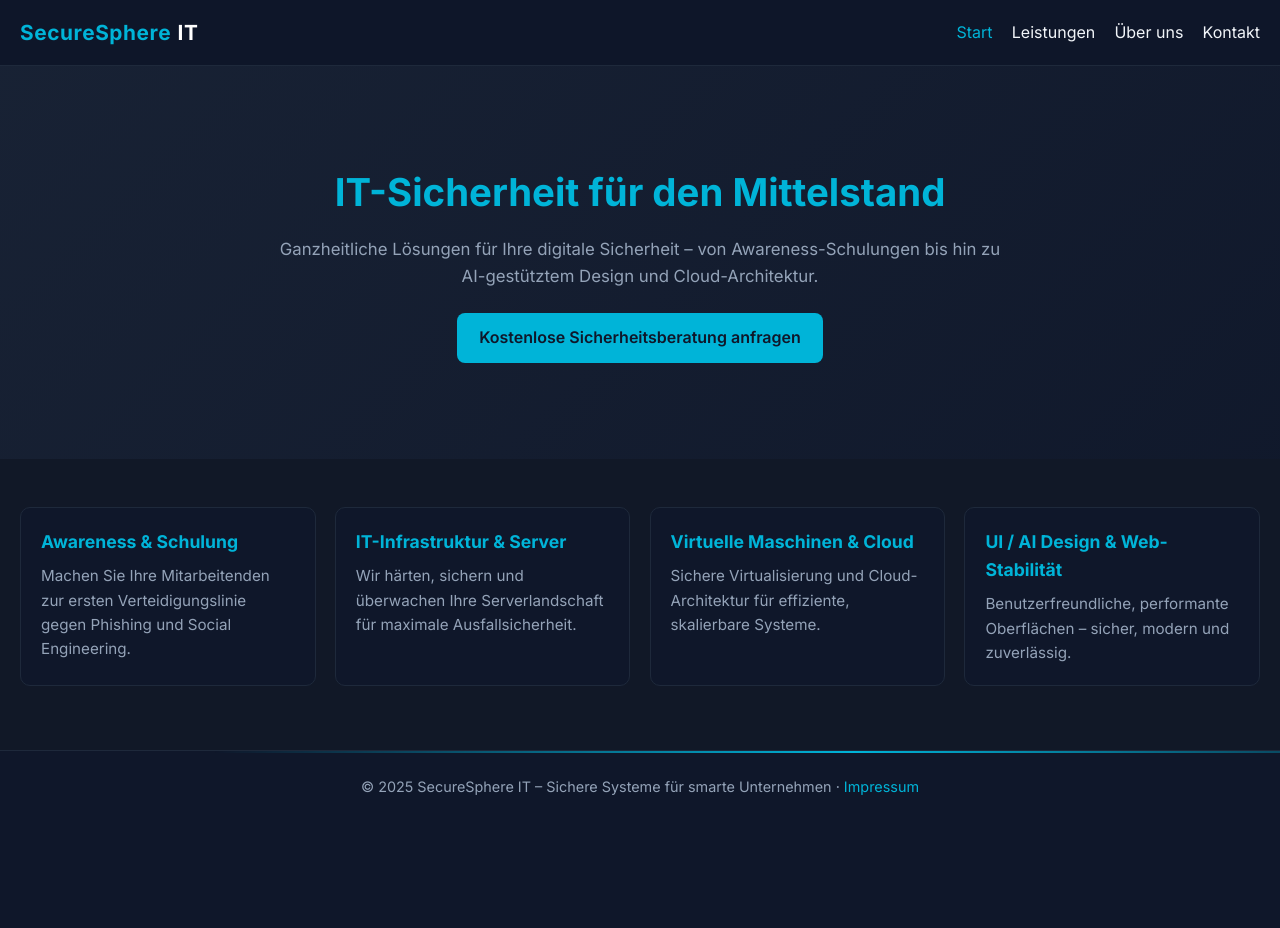
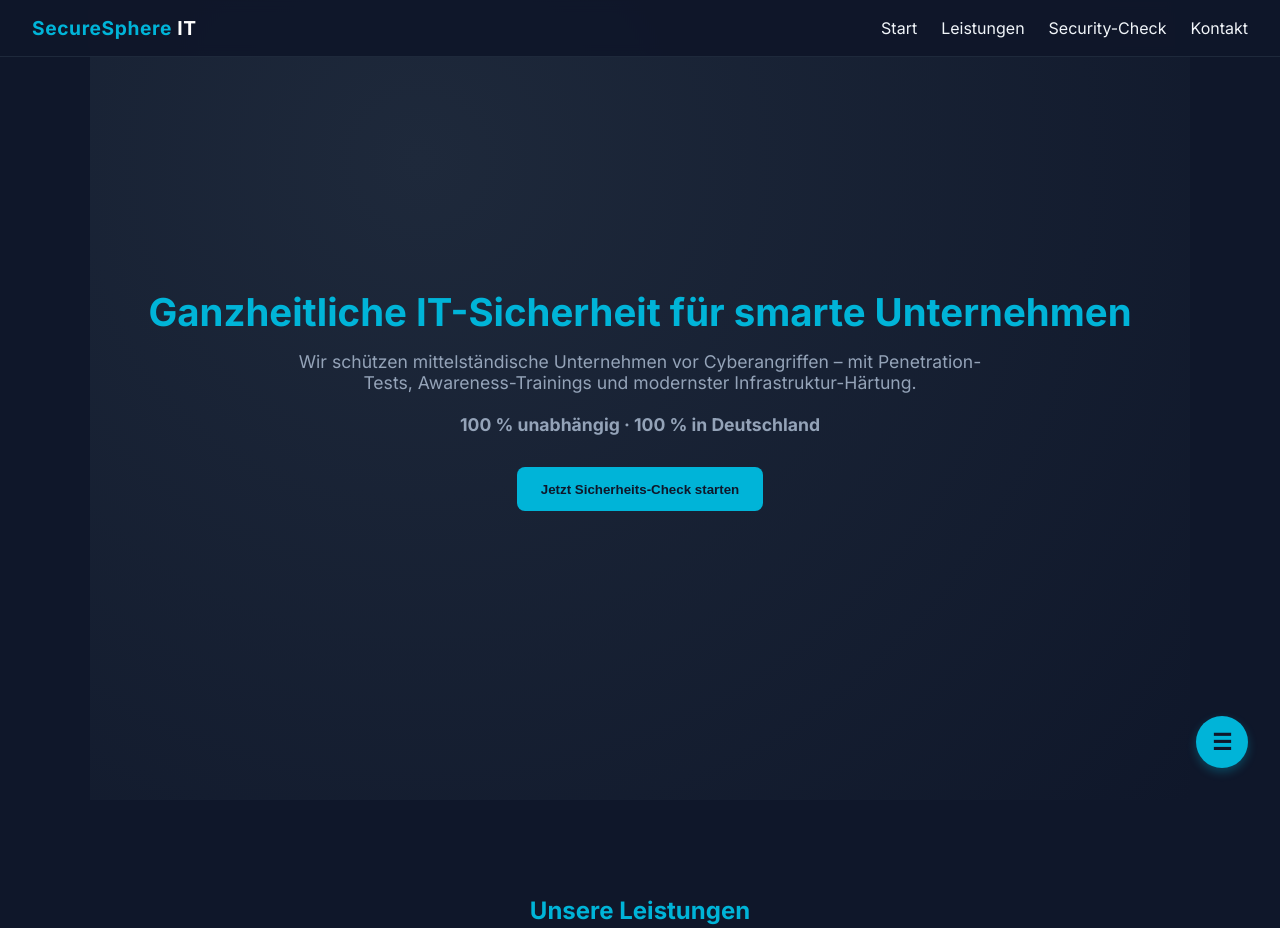
Before and after one commit to sparrowsnguns-glitch/Test2, a plain HTML site: page index.html in a window 1280 px wide. Shown: the top 928 px of the page. Before the commit the page ends 822 px from the top, so only its background shows below. Drawn offline with Linux system fonts and the light colour scheme.

Commit message:
Refactor index.html with new styles and security widget
Updated meta tags, styles, and added a security widget for enhanced user experience and functionality.

```diff
--- a/index.html
+++ b/index.html
@@ -1,273 +1,180 @@
 <!doctype html>
 <html lang="de">
 <head>
-  <meta charset="utf-8" />
-  <meta name="viewport" content="width=device-width, initial-scale=1" />
-  <title>SecureSphere IT – IT-Sicherheit für den Mittelstand</title>
-  <meta name="description" content="Ganzheitliche IT-Sicherheitslösungen für den Mittelstand: Awareness, Serverhärtung, Virtualisierung, Cloud und AI-gestütztes Design. Kostenlose Erstberatung." />
-  <meta name="robots" content="index,follow" />
-  <meta name="theme-color" content="#0f172a" />
-  <link rel="icon" href="/favicon.ico" />
-
-  <!-- Performance: Fonts -->
-  <link rel="preconnect" href="https://fonts.gstatic.com" crossorigin />
-  <link href="https://fonts.googleapis.com/css2?family=Inter:wght@300;400;600;700&display=swap" rel="stylesheet" />
-
+<meta charset="utf-8">
+<meta name="viewport" content="width=device-width,initial-scale=1">
+<title>SecureSphere IT – Ganzheitliche Cyber-Security-Lösungen</title>
+<meta name="description" content="IT-Sicherheit für den Mittelstand: Penetration Tests, Awareness, Server-Härtung, AI-gestützte Sicherheitskonzepte. Kostenlose Sicherheitsanalyse!">
+<link href="https://fonts.googleapis.com/css2?family=Inter:wght@400;600;700&display=swap" rel="stylesheet">
 <style>
 :root {
-      --bg: #0f172a;
-      --accent: #00b4d8;
-      --accent-hover: #00a3c4;
-      --text: #f1f5f9;
-      --muted: #94a3b8;
-      --card: #0f172a;
-      --card-border: #1e293b;
-      --focus: 3px solid rgba(0,180,216,0.25);
-      --glow: 0 0 16px rgba(0,180,216,0.35);
+  --bg:#0f172a; --accent:#00b4d8; --accent2:#0090b5;
+  --text:#f1f5f9; --muted:#94a3b8;
 }
+*{margin:0;padding:0;box-sizing:border-box;scroll-behavior:smooth}
+body{font-family:"Inter",sans-serif;background:var(--bg);color:var(--text);overflow-x:hidden}
+header{
+  position:fixed;top:0;left:0;width:100%;
+  background:rgba(15,23,42,.95);backdrop-filter:blur(6px);
+  display:flex;justify-content:space-between;align-items:center;
+  padding:1rem 2rem;z-index:100;border-bottom:1px solid #1e293b
+}
+.logo{font-weight:700;color:var(--accent);font-size:1.2rem;letter-spacing:.6px}
+nav ul{display:flex;gap:1.5rem;list-style:none}
+nav a{color:var(--text);text-decoration:none;transition:.2s}
+nav a:hover{color:var(--accent)}
+section{padding:6rem 1.5rem;max-width:1100px;margin:auto}
+.hero{
+  display:flex;flex-direction:column;align-items:center;justify-content:center;text-align:center;
+  min-height:100vh;background:radial-gradient(circle at 30% 20%,#1e293b 0%,#0f172a 100%);
+}
+.hero h1{font-size:clamp(1.8rem,3vw,3rem);color:var(--accent);margin-bottom:1rem}
+.hero p{color:var(--muted);max-width:65ch;font-size:1.1rem;margin-bottom:2rem}
+.hero .cta{background:var(--accent);color:#0f172a;padding:.9rem 1.5rem;border:none;border-radius:8px;font-weight:600;cursor:pointer;transition:.2s}
+.hero .cta:hover{background:var(--accent2);transform:translateY(-2px)}
+.services{display:grid;grid-template-columns:repeat(auto-fit,minmax(260px,1fr));gap:1.5rem}
+.service{background:#111827;border:1px solid #1e293b;padding:1.5rem;border-radius:12px;transition:.2s}
+.service:hover{border-color:var(--accent);transform:translateY(-4px)}
+.service h3{color:var(--accent);margin-bottom:.5rem}
+.service p{color:var(--muted)}
+.contact form{display:grid;gap:1rem;max-width:500px;margin:auto}
+input,textarea{padding:.7rem;border-radius:6px;border:1px solid #334155;background:#1e293b;color:var(--text);font-family:inherit}
+button{background:var(--accent);color:#0f172a;padding:.7rem 1rem;border:none;border-radius:6px;cursor:pointer;font-weight:600;transition:.2s}
+button:hover{background:var(--accent2)}
+footer{text-align:center;color:var(--muted);padding:2rem 1rem;font-size:.9rem;border-top:1px solid #1e293b}
 
-    * { margin: 0; padding: 0; box-sizing: border-box; }
-    html, body { height: 100%; scroll-behavior: smooth; }
-    body {
-      font-family: "Inter", system-ui, -apple-system, "Segoe UI", Roboto, "Helvetica Neue", Arial, sans-serif;
-      background-color: var(--bg);
-      color: var(--text);
-      line-height: 1.6;
-      overflow-x: hidden;
+/* === Popup Security Widget === */
+#secuwidget {
+  position:fixed;bottom:2rem;right:2rem;background:#111827;
+  border:1px solid #1e293b;border-radius:10px;box-shadow:0 8px 24px rgba(0,0,0,.5);
+  width:320px;max-width:90vw;transform:translateY(120%);opacity:0;transition:.4s;
+  padding:1rem;z-index:999
 }
-
-    a { color: var(--accent); text-decoration: none; transition: color .2s ease; }
-    a:hover { color: var(--accent-hover); }
-
-    .skip-link {
-      position: absolute;
-      left: -999px;
-      top: auto;
-      width: 1px;
-      height: 1px;
-      overflow: hidden;
+#secuwidget.active{transform:translateY(0);opacity:1}
+#secuwidget h4{color:var(--accent);margin-bottom:.5rem}
+#secuwidget label{display:block;margin:.4rem 0}
+#secuwidget input[type=radio]{margin-right:.3rem}
+#secuwidget button{margin-top:.8rem;width:100%}
+.widget-toggle{
+  position:fixed;bottom:2rem;right:2rem;background:var(--accent);
+  color:#0f172a;border:none;border-radius:50%;width:52px;height:52px;
+  font-size:1.4rem;font-weight:700;cursor:pointer;box-shadow:0 4px 10px rgba(0,180,216,.3);
+  transition:.2s;z-index:998
 }
-    .skip-link:focus {
-      left: 1rem;
-      top: 1rem;
-      background: #fff;
-      color: #0f172a;
-      padding: .5rem .75rem;
-      border-radius: 4px;
-      z-index: 999;
-    }
-
-    /* Header */
-    header {
-      display: flex;
-      justify-content: space-between;
-      align-items: center;
-      padding: 1rem 1.25rem;
-      background: rgba(15, 23, 42, 0.95);
-      border-bottom: 1px solid var(--card-border);
-      position: sticky;
-      top: 0;
-      backdrop-filter: blur(8px);
-      z-index: 20;
-      animation: fadeIn 1s ease both;
-    }
-    .logo a {
-      color: var(--accent);
-      font-weight: 700;
-      font-size: 1.3rem;
-      letter-spacing: .6px;
-      display: inline-flex;
-      align-items: center;
-      gap: .4rem;
-    }
-    nav ul {
-      display: flex;
-      list-style: none;
-      gap: 1.2rem;
-    }
-    nav a {
-      color: var(--text);
-      transition: color .15s ease, transform .15s ease;
-    }
-    nav a:hover {
-      color: var(--accent);
-      transform: translateY(-2px);
-    }
-
-    /* Hero */
-    .hero {
-      text-align: center;
-      padding: 6rem 1.25rem;
-      background: linear-gradient(135deg, #1e293b 0%, #0f172a 100%);
-      background-size: 200% 200%;
-      animation: gradientShift 8s ease infinite alternate;
-    }
-    .hero h1 {
-      font-size: clamp(1.8rem, 3vw, 2.8rem);
-      color: var(--accent);
-      margin-bottom: .75rem;
-      animation: fadeUp 1s ease both;
-    }
-    .hero p {
-      max-width: 70ch;
-      margin: 0 auto 1.5rem;
-      color: var(--muted);
-      font-size: 1.05rem;
-      animation: fadeUp 1.2s ease both;
-    }
-    .cta {
-      display: inline-block;
-      background: var(--accent);
-      color: #0f172a;
-      padding: .75rem 1.4rem;
-      border-radius: 8px;
-      font-weight: 600;
-      box-shadow: 0 0 0 transparent;
-      transition: all .2s ease;
-      animation: fadeUp 1.4s ease both;
-    }
-    .cta:hover {
-      background: var(--accent-hover);
-      box-shadow: var(--glow);
-      transform: translateY(-3px);
-    }
-
-    /* Services */
-    .services {
-      display: grid;
-      grid-template-columns: repeat(auto-fit, minmax(250px, 1fr));
-      gap: 1.2rem;
-      padding: 3rem 1.25rem 4rem;
-      background: #111827;
-      animation: fadeIn 1.2s ease both;
-    }
-    .service {
-      background: var(--card);
-      border: 1px solid var(--card-border);
-      border-radius: 10px;
-      padding: 1.25rem;
-      transition: transform .25s ease, border-color .25s ease, box-shadow .25s ease;
-      text-align: left;
-    }
-    .service:hover {
-      transform: translateY(-6px);
-      border-color: var(--accent);
-      box-shadow: var(--glow);
-    }
-    .service h3 {
-      color: var(--accent);
-      font-size: 1.1rem;
-      margin-bottom: .5rem;
-    }
-    .service p {
-      color: var(--muted);
-      font-size: .95rem;
-    }
-
-    /* Footer */
-    footer {
-      text-align: center;
-      padding: 1.5rem;
-      font-size: .9rem;
-      color: var(--muted);
-      border-top: 1px solid var(--card-border);
-      position: relative;
-      background: #0f172a;
-      overflow: hidden;
-    }
-    footer::before {
-      content: "";
-      position: absolute;
-      top: 0;
-      left: 0;
-      width: 100%;
-      height: 2px;
-      background: linear-gradient(90deg, transparent, var(--accent), transparent);
-      animation: slideLine 3s linear infinite;
-    }
-    footer a:hover { color: var(--accent-hover); }
-
-    /* Keyframes */
-    @keyframes fadeUp {
-      from { opacity: 0; transform: translateY(20px); }
-      to { opacity: 1; transform: translateY(0); }
-    }
-    @keyframes fadeIn {
-      from { opacity: 0; }
-      to { opacity: 1; }
-    }
-    @keyframes gradientShift {
-      0% { background-position: 0% 50%; }
-      100% { background-position: 100% 50%; }
-    }
-    @keyframes slideLine {
-      from { transform: translateX(-50%); }
-      to { transform: translateX(50%); }
-    }
-
-    @media (max-width: 768px) {
-      .hero { padding: 4rem 1rem; }
-      nav ul { flex-wrap: wrap; justify-content: center; gap: .8rem; }
+.widget-toggle:hover{background:var(--accent2)}
+#result{margin-top:.6rem;text-align:center;font-weight:600;padding:.4rem;border-radius:6px}
+@media(max-width:700px){
+  nav ul{gap:1rem;flex-wrap:wrap;justify-content:center}
 }
 </style>
 </head>
 <body>
-  <a class="skip-link" href="#main">Zum Inhalt springen</a>
-
 <header>
-    <div class="logo"><a href="index.html">SecureSphere<span style="color:#fff;"> IT</span></a></div>
-    <nav>
-      <ul>
-        <li><a href="index.html">Start</a></li>
-        <li><a href="leistungen.html">Leistungen</a></li>
-        <li><a href="ueber.html">Über uns</a></li>
-        <li><a href="kontakt.html">Kontakt</a></li>
-      </ul>
-    </nav>
+  <div class="logo">SecureSphere<span style="color:#fff"> IT</span></div>
+  <nav><ul>
+    <li><a href="#start">Start</a></li>
+    <li><a href="#leistungen">Leistungen</a></li>
+    <li><a href="#check">Security-Check</a></li>
+    <li><a href="#kontakt">Kontakt</a></li>
+  </ul></nav>
 </header>
 
-  <main id="main">
-    <section class="hero">
-      <h1>IT-Sicherheit für den Mittelstand</h1>
-      <p>Ganzheitliche Lösungen für Ihre digitale Sicherheit – von Awareness-Schulungen bis hin zu AI-gestütztem Design und Cloud-Architektur.</p>
-      <a href="kontakt.html" class="cta">Kostenlose Sicherheitsberatung anfragen</a>
+<section id="start" class="hero">
+  <h1>Ganzheitliche IT-Sicherheit für smarte Unternehmen</h1>
+  <p>Wir schützen mittelständische Unternehmen vor Cyberangriffen – mit Penetration-Tests, Awareness-Trainings und modernster Infrastruktur-Härtung.
+  <br><br><strong>100 % unabhängig · 100 % in Deutschland</strong></p>
+  <a href="#check"><button class="cta">Jetzt Sicherheits-Check starten</button></a>
 </section>
 
-    <section class="services">
-      <article class="service">
-        <h3>Awareness &amp; Schulung</h3>
-        <p>Machen Sie Ihre Mitarbeitenden zur ersten Verteidigungslinie gegen Phishing und Social Engineering.</p>
-      </article>
-      <article class="service">
-        <h3>IT-Infrastruktur &amp; Server</h3>
-        <p>Wir härten, sichern und überwachen Ihre Serverlandschaft für maximale Ausfallsicherheit.</p>
-      </article>
-      <article class="service">
-        <h3>Virtuelle Maschinen &amp; Cloud</h3>
-        <p>Sichere Virtualisierung und Cloud-Architektur für effiziente, skalierbare Systeme.</p>
-      </article>
-      <article class="service">
-        <h3>UI / AI Design &amp; Web-Stabilität</h3>
-        <p>Benutzerfreundliche, performante Oberflächen – sicher, modern und zuverlässig.</p>
-      </article>
+<section id="leistungen">
+  <h2 style="text-align:center;color:var(--accent);margin-bottom:2rem;">Unsere Leistungen</h2>
+  <div class="services">
+    <div class="service">
+      <h3>Penetration Testing</h3>
+      <p>Identifizieren Sie Schwachstellen, bevor Angreifer sie finden – intern, extern und Cloud-basiert.</p>
+    </div>
+    <div class="service">
+      <h3>Awareness & Social Engineering</h3>
+      <p>Ihre Mitarbeitenden als stärkste Verteidigungslinie – Schulungen, Phishing-Simulationen & Security-Kultur.</p>
+    </div>
+    <div class="service">
+      <h3>Server- und Netzwerk-Härtung</h3>
+      <p>Von Firewalls über SIEM-Integration bis Zero-Trust-Konzepte – wir sichern Ihre Infrastruktur ganzheitlich.</p>
+    </div>
+    <div class="service">
+      <h3>Incident Response</h3>
+      <p>Schnelle Reaktion im Ernstfall: Forensik, Eindämmung, Wiederherstellung und Lessons Learned.</p>
+    </div>
+  </div>
 </section>
-  </main>
+
+<section id="check">
+  <h2 style="text-align:center;color:var(--accent);margin-bottom:1rem;">Security-Selbstcheck</h2>
+  <p style="text-align:center;color:var(--muted);margin-bottom:2rem;">Wie gut ist Ihr Unternehmen aktuell abgesichert?<br>Beantworten Sie 5 Fragen – anonym und ohne Datenspeicherung.</p>
+  <div style="display:flex;justify-content:center;">
+    <button class="cta" onclick="toggleWidget()">Check jetzt starten</button>
+  </div>
+</section>
+
+<section id="kontakt" class="contact">
+  <h2 style="text-align:center;color:var(--accent);margin-bottom:1rem;">Kontakt aufnehmen</h2>
+  <form>
+    <input type="text" placeholder="Name" required>
+    <input type="email" placeholder="E-Mail" required>
+    <textarea rows="4" placeholder="Ihre Nachricht"></textarea>
+    <button type="submit">Nachricht senden</button>
+  </form>
+</section>
 
 <footer>
-    <p>© 2025 SecureSphere IT – Sichere Systeme für smarte Unternehmen · <a href="impressum.html">Impressum</a></p>
+  © 2025 SecureSphere IT – Sichere Systeme für smarte Unternehmen ·
+  <a href="#" style="color:var(--accent)">Impressum</a>
 </footer>
 
+<!-- === Popup Widget === -->
+<button class="widget-toggle" onclick="toggleWidget()">☰</button>
+<div id="secuwidget">
+  <h4>Mini-Security-Check</h4>
+  <form id="quiz">
+    <label>1. Nutzen Sie Zwei-Faktor-Authentifizierung?<br>
+      <input type="radio" name="q1" value="1"> Ja
+      <input type="radio" name="q1" value="0"> Nein
+    </label>
+    <label>2. Schulungen zu Phishing-Angriffen?<br>
+      <input type="radio" name="q2" value="1"> Ja
+      <input type="radio" name="q2" value="0"> Nein
+    </label>
+    <label>3. Regelmäßige Software-Updates?<br>
+      <input type="radio" name="q3" value="1"> Ja
+      <input type="radio" name="q3" value="0"> Nein
+    </label>
+    <label>4. Backup-Strategie getestet?<br>
+      <input type="radio" name="q4" value="1"> Ja
+      <input type="radio" name="q4" value="0"> Nein
+    </label>
+    <label>5. SSL/TLS auf allen Systemen aktiv?<br>
+      <input type="radio" name="q5" value="1"> Ja
+      <input type="radio" name="q5" value="0"> Nein
+    </label>
+    <button type="submit">Ergebnis anzeigen</button>
+  </form>
+  <div id="result"></div>
+</div>
+
 <script>
-    // Navigation: aktive Seite markieren
-    (function(){
-      const path = location.pathname.split('/').pop() || 'index.html';
-      document.querySelectorAll('nav a').forEach(a=>{
-        if(a.getAttribute('href')===path){
-          a.setAttribute('aria-current','page');
-          a.style.color = 'var(--accent)';
+function toggleWidget(){
+  document.getElementById('secuwidget').classList.toggle('active');
 }
+const quiz=document.getElementById('quiz'),res=document.getElementById('result');
+quiz.addEventListener('submit',e=>{
+  e.preventDefault();
+  let score=0;new FormData(quiz).forEach(v=>score+=+v);
+  let txt,clr;
+  if(score>=4){txt='🟢 Sehr gut abgesichert';clr='rgba(0,255,150,.15)'}
+  else if(score>=2){txt='🟠 Solide, aber optimierbar';clr='rgba(255,180,0,.15)'}
+  else{txt='🔴 Kritisch – Handlungsbedarf!';clr='rgba(255,0,0,.15)'}
+  res.textContent=txt;res.style.background=clr;
 });
-    })();
 </script>
 </body>
 </html>
```
Lines whose indentation alone changed are shown as unchanged.
